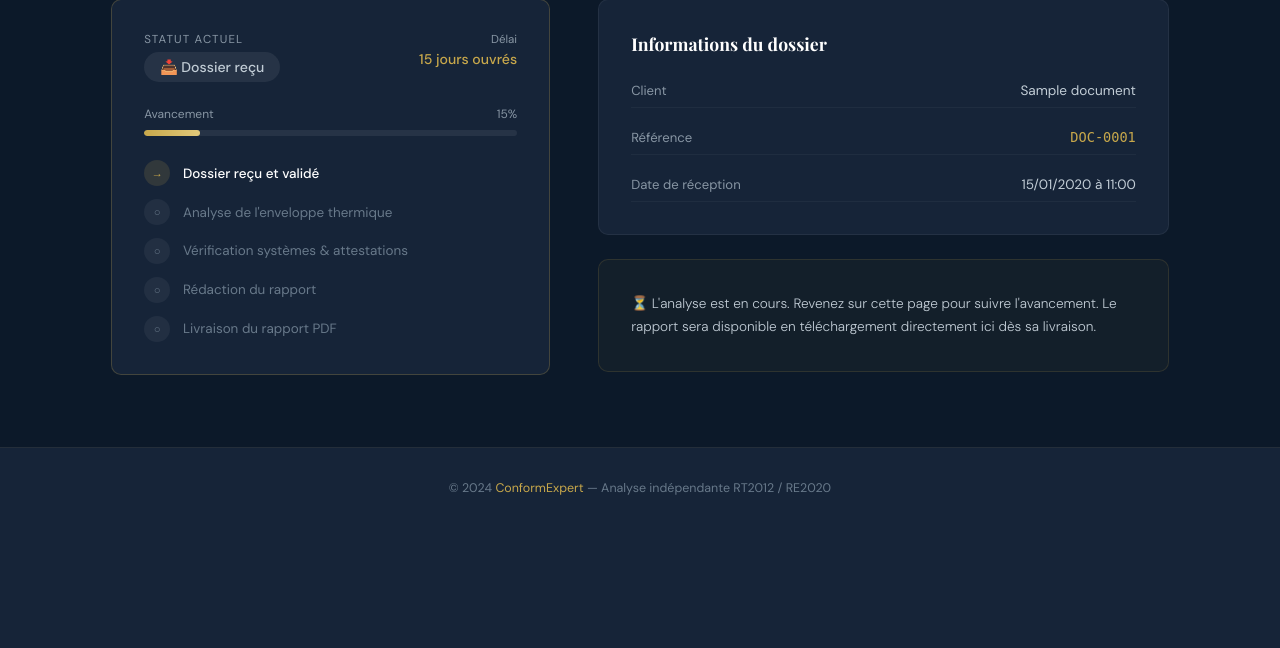
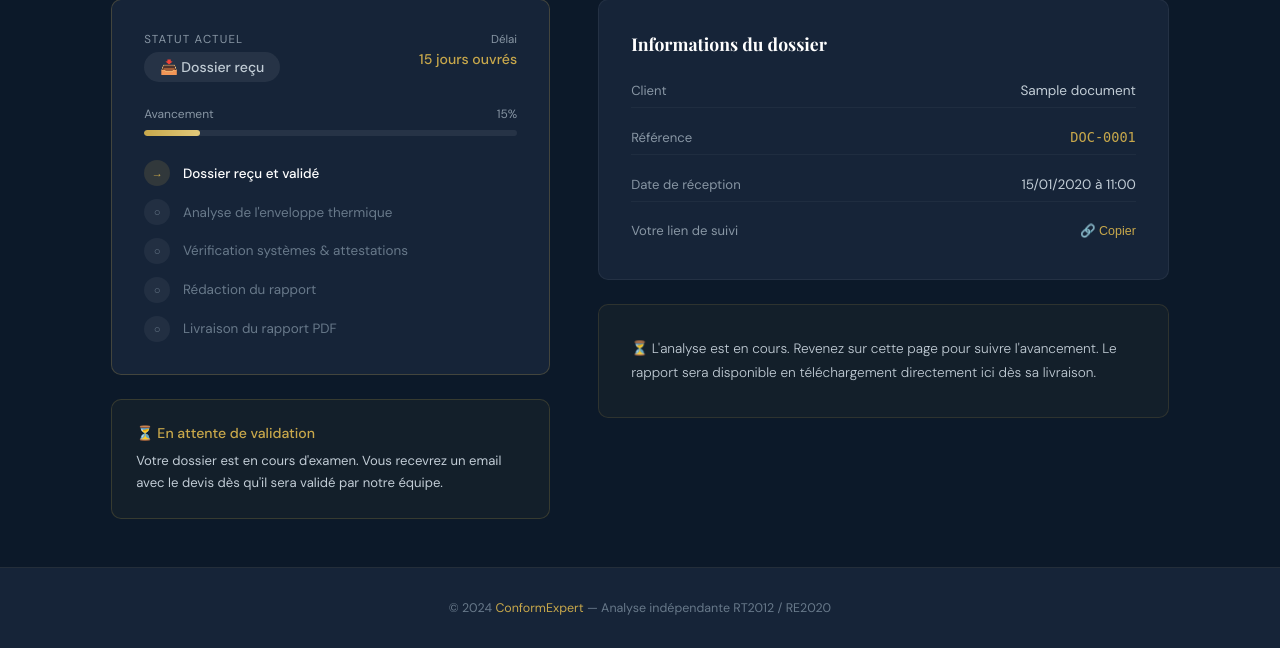
Before and after one commit to Snow275/rt2012-re2020-analyzer, a Django app: a page that uses main/templates/main/tracking.html in a window 1280 px wide. Shown: the part 295-943 px from the top of the page. Before the commit the page ends 790 px from the top, so only its background shows below. Run offline with Django 5.2, Linux system fonts and the light colour scheme; a user stored in the database is signed in; tables that the repository leaves empty hold one stand-in row (values such as "Sample post"); some web fonts are replaced.

Commit message:
Update tracking.html

```diff
--- a/main/templates/main/tracking.html
+++ b/main/templates/main/tracking.html
@@ -11,6 +11,18 @@
 </div>
 
 <div class="container">
+
+  <!-- Bannière acceptation devis -->
+  {% if devis_accepte %}
+  <div style="background:rgba(39,201,63,.08);border:1px solid rgba(39,201,63,.2);border-radius:10px;padding:1.2rem 1.5rem;margin-bottom:2rem;display:flex;align-items:center;gap:1rem">
+    <span style="font-size:1.5rem">✅</span>
+    <div>
+      <div style="font-size:.95rem;color:var(--success);font-weight:500">Devis accepté — l'analyse a démarré !</div>
+      <div style="font-size:.82rem;color:var(--gray-1);margin-top:.3rem">Un email de confirmation vous a été envoyé. Conservez cette page pour suivre l'avancement.</div>
+    </div>
+  </div>
+  {% endif %}
+
   <div style="display:grid;grid-template-columns:1fr 1.3fr;gap:3rem;align-items:start">
 
     <!-- Statut et progression -->
@@ -33,7 +45,7 @@
           </div>
         </div>
 
-        <!-- Progress bar — valeur passée depuis la vue -->
+        <!-- Progress bar -->
         <div style="margin-bottom:1.5rem">
           <div style="display:flex;justify-content:space-between;font-size:.75rem;color:var(--gray-1);margin-bottom:.5rem">
             <span>Avancement</span>
@@ -70,6 +82,13 @@
         📄 Télécharger le rapport PDF
       </a>
       {% endif %}
+
+      {% if document.status == 'recu' and not devis_accepte %}
+      <div class="card" style="padding:1.5rem;margin-top:1.5rem;background:rgba(200,168,75,.04);border-color:rgba(200,168,75,.2)">
+        <div style="font-size:.88rem;color:var(--gold);font-weight:500;margin-bottom:.5rem">⏳ En attente de validation</div>
+        <p style="font-size:.82rem;color:var(--gray-2);line-height:1.7">Votre dossier est en cours d'examen. Vous recevrez un email avec le devis dès qu'il sera validé par notre équipe.</p>
+      </div>
+      {% endif %}
     </div>
 
     <!-- Infos dossier -->
@@ -90,6 +109,11 @@
           <div style="display:flex;justify-content:space-between;padding:.5rem 0;border-bottom:1px solid rgba(255,255,255,.04)">
             <span style="font-size:.82rem;color:var(--gray-1)">Date de réception</span>
             <span style="font-size:.85rem;color:var(--gray-2)">{{ document.upload_date|date:"d/m/Y à H:i" }}</span>
+          </div>
+          <div style="display:flex;justify-content:space-between;padding:.5rem 0">
+            <span style="font-size:.82rem;color:var(--gray-1)">Votre lien de suivi</span>
+            <button onclick="navigator.clipboard.writeText('{{ request.build_absolute_uri }}');this.textContent='✓ Copié !';setTimeout(()=>this.textContent='🔗 Copier',2000)"
+              style="background:none;border:none;color:var(--gold);font-size:.78rem;cursor:pointer">🔗 Copier</button>
           </div>
         </div>
       </div>
```
